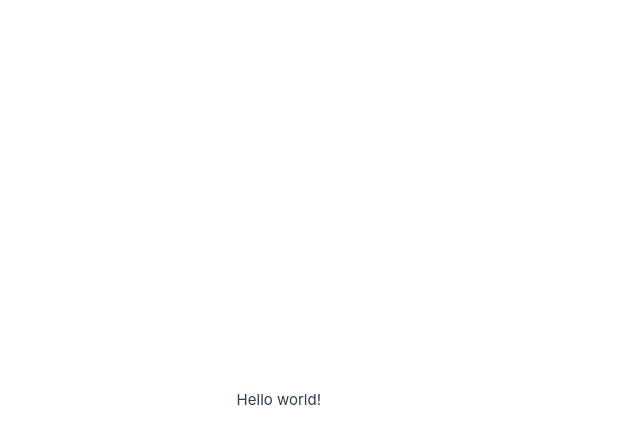
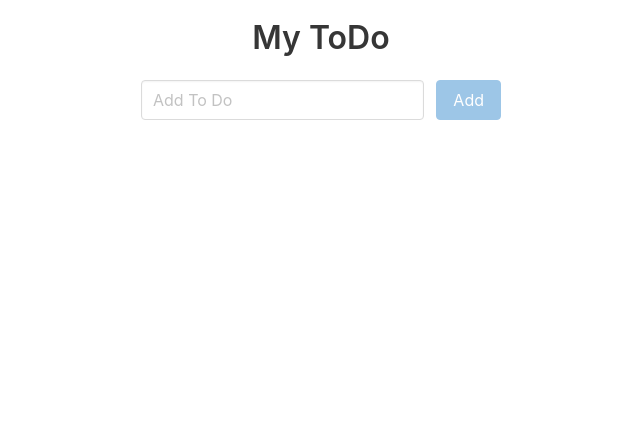
Before and after one commit to yanin-artem/to-do, a Vue app: page / in a window 1280 px wide. Shown: the top 444 px of the page, without its empty margins (319-959 px from the left). Built offline with nearby package versions, Linux system fonts and the light colour scheme.

Commit message:
homework

```diff
--- a/package.json
+++ b/package.json
@@ -8,6 +8,9 @@
     "preview": "vite preview"
   },
   "dependencies": {
+    "bulma": "^0.9.4",
+    "sass": "^1.58.3",
+    "uuid": "^9.0.0",
     "vue": "^3.2.47"
   },
   "devDependencies": {
--- a/src/App.vue
+++ b/src/App.vue
@@ -1,11 +1,71 @@
 <template>
-  Hello world!
+  <div class="wrapper">
+    <div class="title has-text-centered">
+      My ToDo
+    </div>
+    <form @submit.prevent="addCart" class="mb-5">
+      <div class="field is-grouped">
+        <p class="control is-expanded">
+          <input v-model="textContent" class="input" type="text" placeholder="Add To Do">
+        </p>
+        <p class="control">
+          <button class="button is-info"
+          :disabled="!textContent">
+            Add
+          </button>
+        </p>
+      </div>
+    </form>
+<div v-for="item in postData" :key="item.id" class="card mb-5">
+  <div class="card-content">
+    <div class="content">
+      <div class="columns is-mobile is-vcentered">
+        <div class="column">
+          {{ item.content }}
+        </div>
+        <div class="column is-5 has-text-right">
+          <button class="button is-light">
+            &check;
+          </button>
+          <button class="button is-danger ml-2">
+            &cross;
+          </button>
+        </div>
+      </div>
+    </div>
+  </div>
+</div>
+  </div>
 </template>
 
 <script setup>
+import { ref } from 'vue';
+import {v4 as uuidv4} from 'uuid';
 
+const textContent = ref('')
+
+const postData = ref([])
+
+
+
+const addCart = ()=>{
+  const newToDo = {
+    id: uuidv4(),
+    content: textContent.value,
+    done: false
+  }
+  postData.value.unshift(newToDo);
+  textContent.value='';
+}
 </script>
 
-<style scoped>
+<style lang="sass">
+  @import 'bulma/css/bulma.min.css'
+
+  .wrapper
+    max-width:  400px
+    margin: 0 auto
+    padding: 20px
+
 
 </style>
--- a/src/assets/base.css
+++ /dev/null
@@ -1,74 +0,0 @@
-/* color palette from <https://github.com/vuejs/theme> */
-:root {
-  --vt-c-white: #ffffff;
-  --vt-c-white-soft: #f8f8f8;
-  --vt-c-white-mute: #f2f2f2;
-
-  --vt-c-black: #181818;
-  --vt-c-black-soft: #222222;
-  --vt-c-black-mute: #282828;
-
-  --vt-c-indigo: #2c3e50;
-
-  --vt-c-divider-light-1: rgba(60, 60, 60, 0.29);
-  --vt-c-divider-light-2: rgba(60, 60, 60, 0.12);
-  --vt-c-divider-dark-1: rgba(84, 84, 84, 0.65);
-  --vt-c-divider-dark-2: rgba(84, 84, 84, 0.48);
-
-  --vt-c-text-light-1: var(--vt-c-indigo);
-  --vt-c-text-light-2: rgba(60, 60, 60, 0.66);
-  --vt-c-text-dark-1: var(--vt-c-white);
-  --vt-c-text-dark-2: rgba(235, 235, 235, 0.64);
-}
-
-/* semantic color variables for this project */
-:root {
-  --color-background: var(--vt-c-white);
-  --color-background-soft: var(--vt-c-white-soft);
-  --color-background-mute: var(--vt-c-white-mute);
-
-  --color-border: var(--vt-c-divider-light-2);
-  --color-border-hover: var(--vt-c-divider-light-1);
-
-  --color-heading: var(--vt-c-text-light-1);
-  --color-text: var(--vt-c-text-light-1);
-
-  --section-gap: 160px;
-}
-
-@media (prefers-color-scheme: dark) {
-  :root {
-    --color-background: var(--vt-c-black);
-    --color-background-soft: var(--vt-c-black-soft);
-    --color-background-mute: var(--vt-c-black-mute);
-
-    --color-border: var(--vt-c-divider-dark-2);
-    --color-border-hover: var(--vt-c-divider-dark-1);
-
-    --color-heading: var(--vt-c-text-dark-1);
-    --color-text: var(--vt-c-text-dark-2);
-  }
-}
-
-*,
-*::before,
-*::after {
-  box-sizing: border-box;
-  margin: 0;
-  position: relative;
-  font-weight: normal;
-}
-
-body {
-  min-height: 100vh;
-  color: var(--color-text);
-  background: var(--color-background);
-  transition: color 0.5s, background-color 0.5s;
-  line-height: 1.6;
-  font-family: Inter, -apple-system, BlinkMacSystemFont, 'Segoe UI', Roboto, Oxygen, Ubuntu,
-    Cantarell, 'Fira Sans', 'Droid Sans', 'Helvetica Neue', sans-serif;
-  font-size: 15px;
-  text-rendering: optimizeLegibility;
-  -webkit-font-smoothing: antialiased;
-  -moz-osx-font-smoothing: grayscale;
-}
--- a/src/assets/main.css
+++ /dev/null
@@ -1,35 +0,0 @@
-@import './base.css';
-
-#app {
-  max-width: 1280px;
-  margin: 0 auto;
-  padding: 2rem;
-
-  font-weight: normal;
-}
-
-a,
-.green {
-  text-decoration: none;
-  color: hsla(160, 100%, 37%, 1);
-  transition: 0.4s;
-}
-
-@media (hover: hover) {
-  a:hover {
-    background-color: hsla(160, 100%, 37%, 0.2);
-  }
-}
-
-@media (min-width: 1024px) {
-  body {
-    display: flex;
-    place-items: center;
-  }
-
-  #app {
-    display: grid;
-    grid-template-columns: 1fr 1fr;
-    padding: 0 2rem;
-  }
-}
--- a/src/main.js
+++ b/src/main.js
@@ -1,6 +1,5 @@
 import { createApp } from 'vue'
 import App from './App.vue'
 
-import './assets/main.css'
 
 createApp(App).mount('#app')
```
Also changed, not shown: src/components/HelloWorld.vue (deleted, +0 -43 lines), src/components/TheWelcome.vue (deleted, +0 -86 lines), src/components/WelcomeItem.vue (deleted, +0 -86 lines), 1 other file (tests, documents, lock files or other folders).
